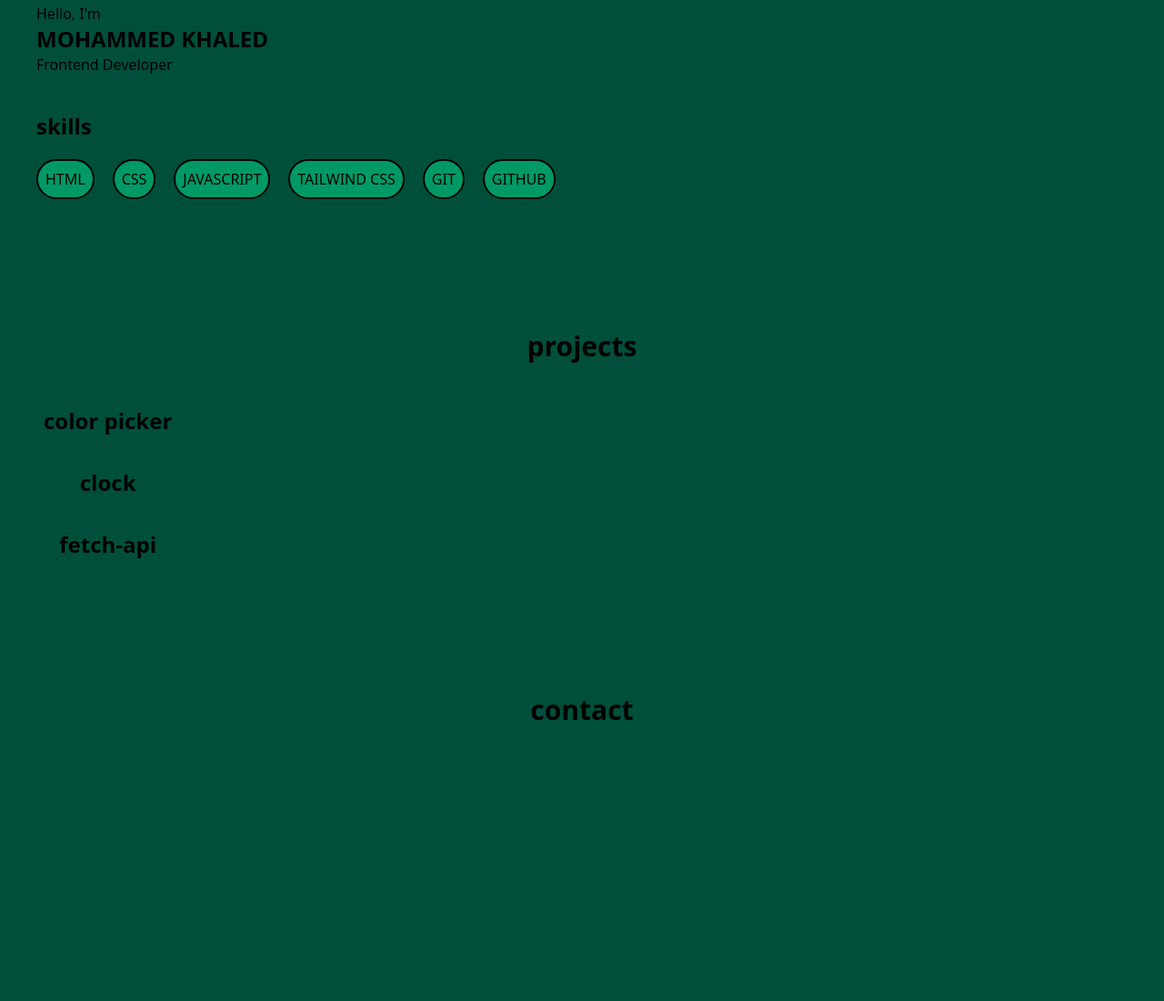
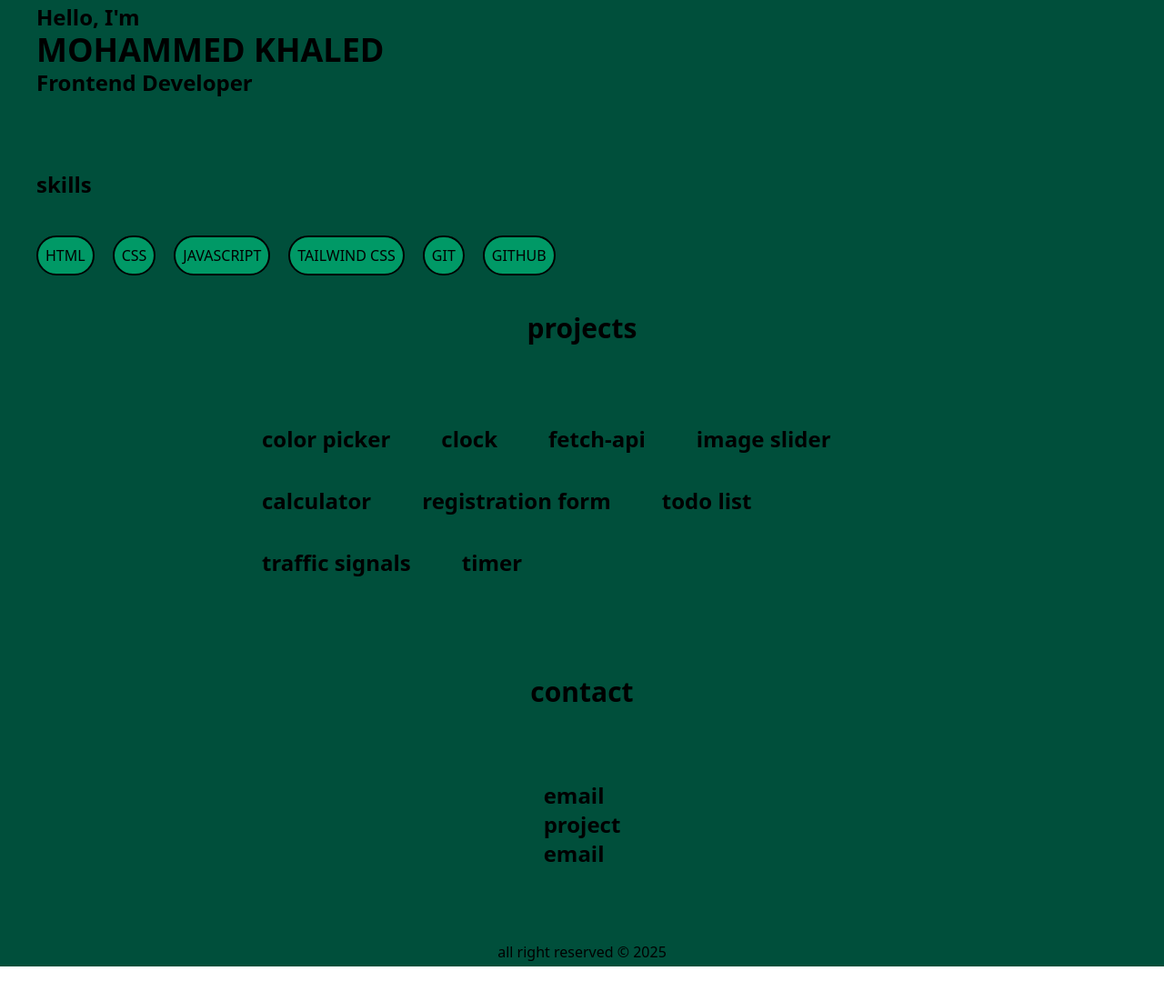
Before and after one commit to mohammeddkhaled/sdhub-portfolio, a website: page index.html in a window 1280 px wide. Shown: the part 101-1202 px from the top of the page at 91% size. After the commit the page ends 1164 px from the top, so only its background shows below. Drawn offline with Linux system fonts and the light colour scheme.

Commit message:
added all project to project section

```diff
--- a/index.html
+++ b/index.html
@@ -10,7 +10,7 @@
   <body>
     <nav class="w-full bg-emerald-600 p-5">
       <div class=" ">
-        <ul class="flex gap-16 font-bold ">
+        <ul class="flex gap-16 font-bold">
           <li class="hover:text-white"><a href="#hero">about me</a></li>
           <li class="hover:text-white"><a href="#projects">projects</a></li>
           <li class="hover:text-white"><a href="#contact">contact</a></li>
@@ -19,56 +19,106 @@
       </div>
     </nav>
     <!-- hero -->
-    <section class="h-100 bg-emerald-900 p-10" id="hero">
-      <p>Hello, I'm</p>
-      <h1 class="font-bold text-2xl">MOHAMMED KHALED</h1>
-      <h3>Frontend Developer</h3>
+    <section
+      class=" bg-emerald-900 p-10 "
+      id="hero"
+    >
+      <div>
+        <p class="font-bold text-2xl">Hello, I'm</p>
+        <h1 class="font-bold text-4xl">MOHAMMED KHALED</h1>
+        <h3 class="font-bold text-2xl"> Frontend Developer</h3>
+      </div>
 
       <div id="skills" class="">
-        <h3 class="mt-10 mb-5 font-bold text-2xl">skills</h3>
-       <div class=" flex gap-5 flex-wrap ">
-        <span class="bg-emerald-600  p-2 border-2 rounded-3xl">HTML</span>
-        <span class="bg-emerald-600  p-2 border-2 rounded-3xl ">CSS</span>
-        <span class="bg-emerald-600  p-2 border-2 rounded-3xl ">JAVASCRIPT</span>
-        <span class="bg-emerald-600  p-2 border-2 rounded-3xl ">TAILWIND CSS</span>
-        <span class="bg-emerald-600  p-2 border-2 rounded-3xl ">GIT</span>
-        <span class="bg-emerald-600  p-2 border-2 rounded-3xl ">GITHUB</span>
-       </div>
+        <h3 class="mt-20 mb-10 font-bold text-2xl">skills</h3>
+        <div class="flex gap-5 flex-wrap">
+          <span class="bg-emerald-600 p-2 border-2 rounded-3xl">HTML</span>
+          <span class="bg-emerald-600 p-2 border-2 rounded-3xl">CSS</span>
+          <span class="bg-emerald-600 p-2 border-2 rounded-3xl"
+            >JAVASCRIPT</span
+          >
+          <span class="bg-emerald-600 p-2 border-2 rounded-3xl"
+            >TAILWIND CSS</span
+          >
+          <span class="bg-emerald-600 p-2 border-2 rounded-3xl">GIT</span>
+          <span class="bg-emerald-600 p-2 border-2 rounded-3xl">GITHUB</span>
+        </div>
+      </div>
 
+    </section>
+
+
+    <!-- project  -->
+    <section class="w-full bg-emerald-900" id="projects">
+      <div class="font-bold text-3xl flex justify-center mb-20">
+        <h1>projects</h1>
+      </div>
+
+      <div class="flex justify-center items-center ">
+        <ul class="w-200 flex flex-wrap  items-center">
+          <li
+            class="w-max font-bold text-2xl ml-10 p-2 mb-5 rounded-2xl flex justify-center hover:shadow-2xl hover:border transform transition-all hover:-translate-x-1"
+          >
+            <a href="/color-picker">color picker</a>
+          </li>
+          <li
+            class="w-max font-bold text-2xl ml-10 p-2 mb-5 rounded-2xl flex justify-center hover:shadow-2xl hover:border transform transition-all hover:-translate-x-1"
+          >
+            <a href="/clock">clock</a>
+          </li>
+          <li
+            class="w-max font-bold text-2xl ml-10 p-2 mb-5 rounded-2xl flex justify-center hover:shadow-2xl hover:border transform transition-all hover:-translate-x-1"
+          >
+            <a href="/fetch-api">fetch-api</a>
+          </li>
+          <li
+            class="w-max font-bold text-2xl ml-10 p-2 mb-5 rounded-2xl flex justify-center hover:shadow-2xl hover:border transform transition-all hover:-translate-x-1"
+          >
+            <a href="/image-slider">image slider</a>
+          </li>
+          <li
+            class="w-max font-bold text-2xl ml-10 p-2 mb-5 rounded-2xl flex justify-center hover:shadow-2xl hover:border transform transition-all hover:-translate-x-1"
+          >
+            <a href="/calculator">calculator</a>
+          </li>
+          <li
+            class="w-max font-bold text-2xl ml-10 p-2 mb-5 rounded-2xl flex justify-center hover:shadow-2xl hover:border transform transition-all hover:-translate-x-1"
+          >
+            <a href="/regestration form">registration form</a>
+          </li>
+          <li
+            class="w-max font-bold text-2xl ml-10 p-2 mb-5 rounded-2xl flex justify-center hover:shadow-2xl hover:border transform transition-all hover:-translate-x-1"
+          >
+            <a href="/todo-list">todo list</a>
+          </li>
+          <li
+            class="w-max font-bold text-2xl ml-10 p-2 mb-5 rounded-2xl flex justify-center hover:shadow-2xl hover:border transform transition-all hover:-translate-x-1"
+          >
+            <a href="/traffic-signal">traffic signals</a>
+          </li>
+          <li
+            class="w-max font-bold text-2xl ml-10 p-2 mb-5 rounded-2xl flex justify-center hover:shadow-2xl hover:border transform transition-all hover:-translate-x-1"
+          >
+            <a href="/timer">timer</a>
+          </li>
+        </ul>
       </div>
     </section>
 
-    <!-- project  -->
-    <section class="h-100 w-full bg-emerald-900 " id="projects">
-
-      <div class="font-bold text-3xl flex justify-center mb-10">
-        <h1>projects</h1>
-      </div>
-
-      <div>
-        <ul class=" inline-block justify-center items-center" >
-          <li class="font-bold text-2xl ml-10  p-2 mb-5 rounded-2xl flex justify-center  hover:shadow-2xl hover:border  transform transition-all  hover:-translate-x-1 "><a href="/color-picker">color picker</a></li>
-          <li class="font-bold text-2xl ml-10  p-2 mb-5 rounded-2xl flex justify-center  hover:shadow-2xl hover:border  transform transition-all  hover:-translate-x-1 "><a href="/clock">clock</a></li>
-          <li class="font-bold text-2xl ml-10  p-2 mb-5 rounded-2xl flex justify-center  hover:shadow-2xl hover:border  transform transition-all  hover:-translate-x-1 "><a href="/fetch-api">fetch-api</a></li>
-        </ul>
-      </div>
-
-
-
-
-
-
-
-    </section>
-
     <!-- contact -->
-    <section class="h-100 w-full bg-emerald-900" id="contact">
-      <div class="font-bold text-3xl flex justify-center">
+    <section class="h-100 w-full bg-emerald-900 pt-20  " id="contact">
+      <div class="font-bold text-3xl flex justify-center ">
         <h1>contact</h1>
       </div>
+     <div class="flex justify-center">
+       <ul class=" font-bold text-2xl mt-20 ">
+        <li class="hover:text-white "><a href="">email</a></li>
+        <li class="hover:text-white "><a href="">project</a></li>
+        <li class="hover:text-white "><a href=""></a></li>
+        <li class="hover:text-white "><a href="">email</a></li>
+      </ul>
+     </div>
+      <div class="flex justify-center mt-20"><p>all right reserved © 2025</p></div>
     </section>
-
-
-
   </body>
 </html>
```
Also changed, not shown: src/output.css.
